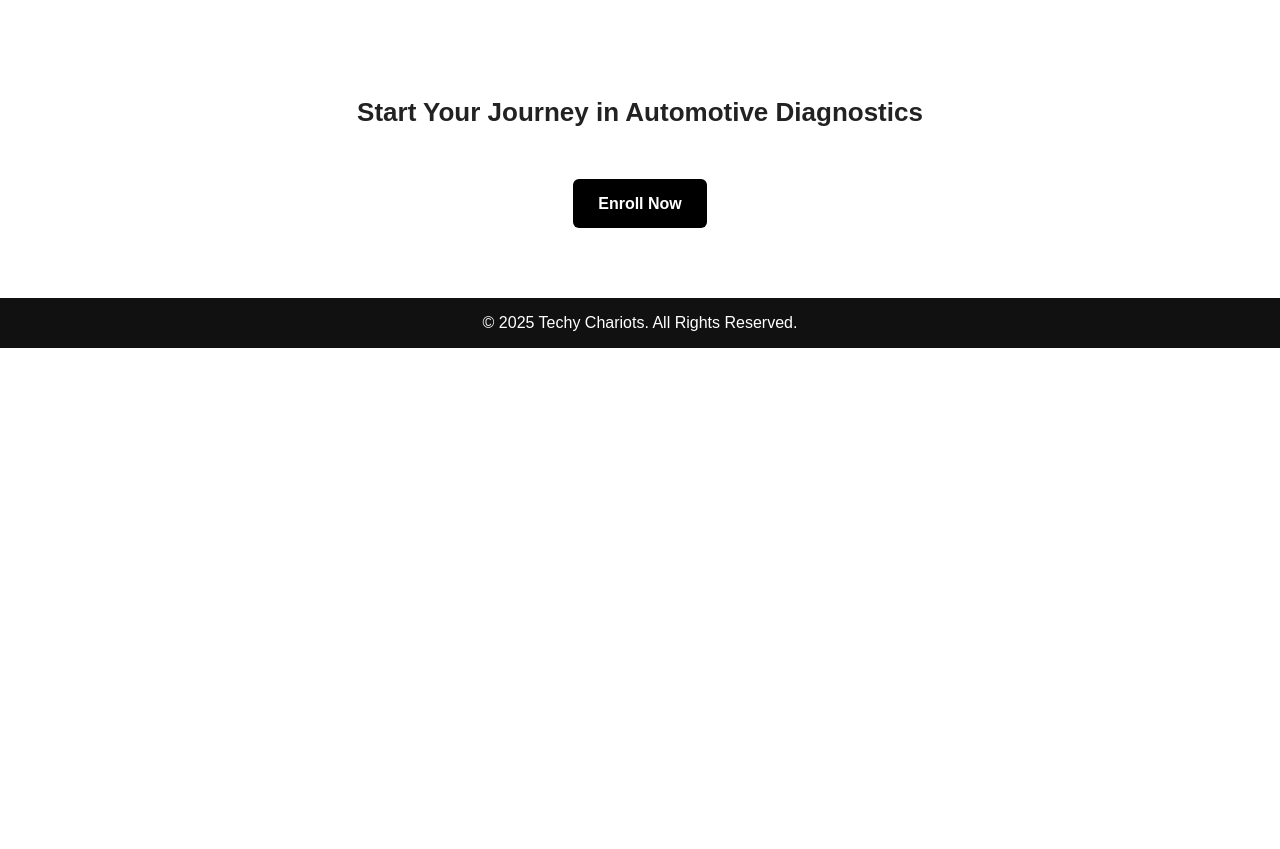
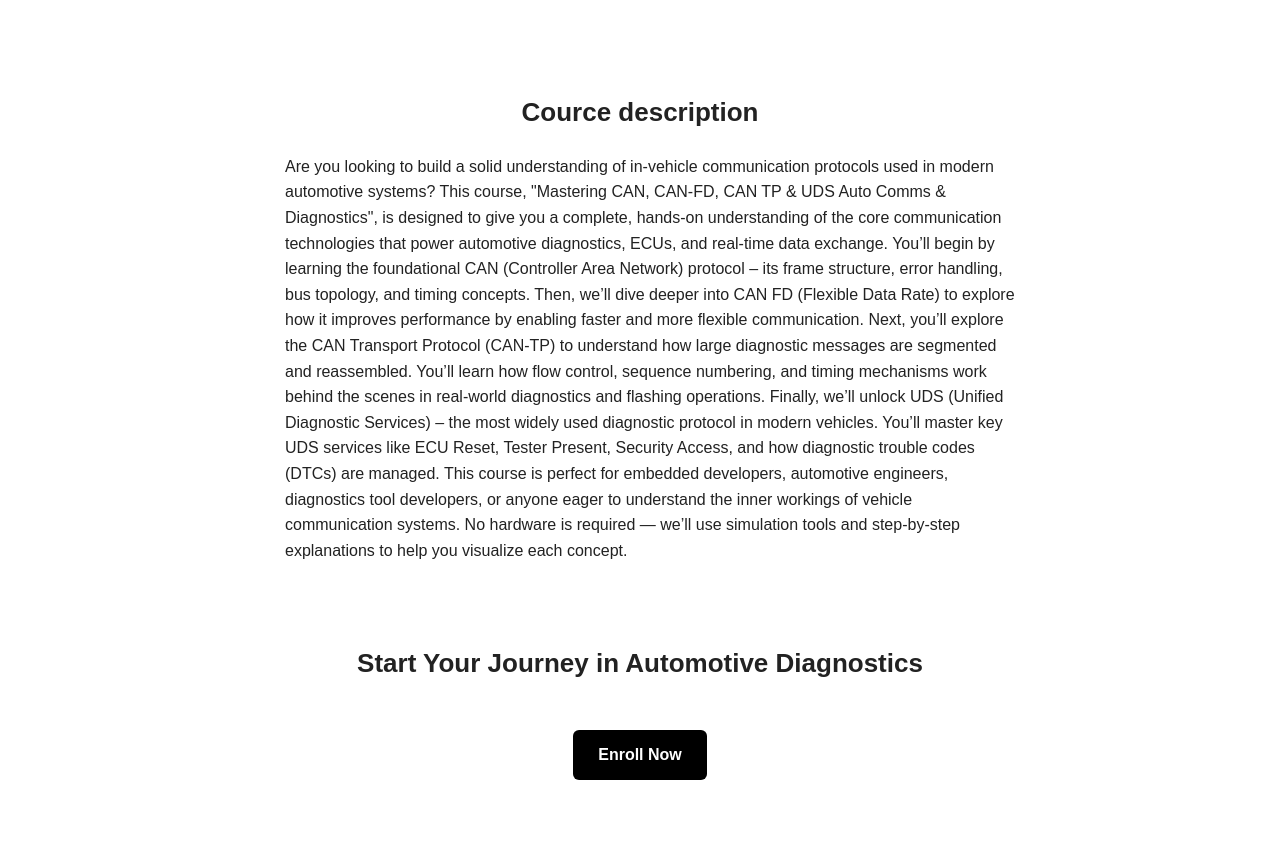
Before and after one commit to techychariots/techychariots.github.io, a plain HTML site: page index.html in a window 1280 px wide. Shown: the part 969-1818 px from the top of the page. Before the commit the page ends 1317 px from the top, so only its background shows below. Drawn offline with Linux system fonts and the light colour scheme.

Commit message:
Update index.html
Course description added

```diff
--- a/index.html
+++ b/index.html
@@ -39,6 +39,19 @@
         </ul>
     </section>
 
+    <section class="highlights">
+        <h2>Cource description</h2>
+
+        <ul>
+            Are you looking to build a solid understanding of in-vehicle communication protocols used in modern automotive systems? This course, "Mastering CAN, CAN-FD, CAN TP & UDS Auto Comms & Diagnostics", is designed to give you a complete, hands-on understanding of the core communication technologies that power automotive diagnostics, ECUs, and real-time data exchange.
+            You’ll begin by learning the foundational CAN (Controller Area Network) protocol – its frame structure, error handling, bus topology, and timing concepts. Then, we’ll dive deeper into CAN FD (Flexible Data Rate) to explore how it improves performance by enabling faster and more flexible communication.
+            Next, you’ll explore the CAN Transport Protocol (CAN-TP) to understand how large diagnostic messages are segmented and reassembled. You’ll learn how flow control, sequence numbering, and timing mechanisms work behind the scenes in real-world diagnostics and flashing operations.
+            Finally, we’ll unlock UDS (Unified Diagnostic Services) – the most widely used diagnostic protocol in modern vehicles. You’ll master key UDS services like ECU Reset, Tester Present, Security Access, and how diagnostic trouble codes (DTCs) are managed.
+            This course is perfect for embedded developers, automotive engineers, diagnostics tool developers, or anyone eager to understand the inner workings of vehicle communication systems.
+            No hardware is required — we’ll use simulation tools and step-by-step explanations to help you visualize each concept.
+        </ul>
+    </section>
+
     <section class="cta">
         <h2>Start Your Journey in Automotive Diagnostics</h2>
         <a href="https://www.udemy.com/course/mastering-can-can-fd-can-tp-uds-auto-comms-diagnostics/?referralCode=8F63855CB4982530AA3E" target="_blank" class="btn">
```
